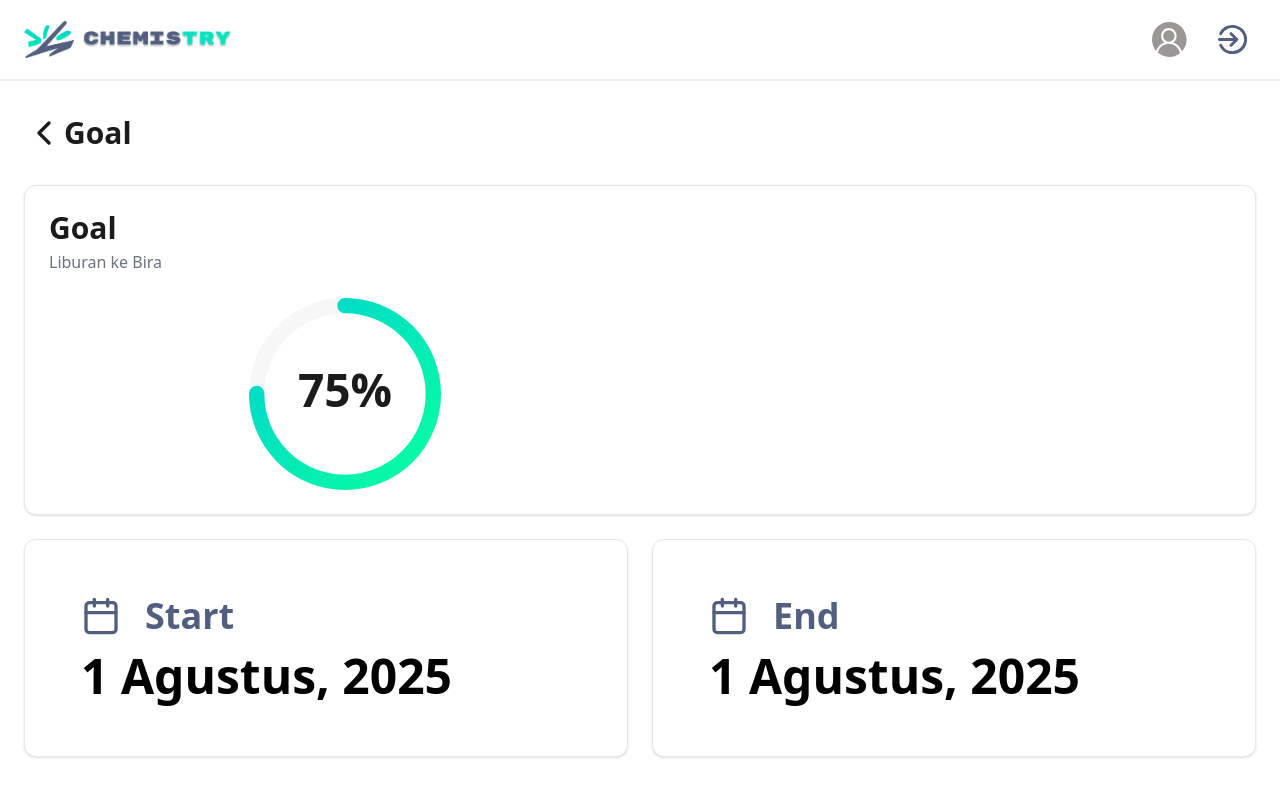
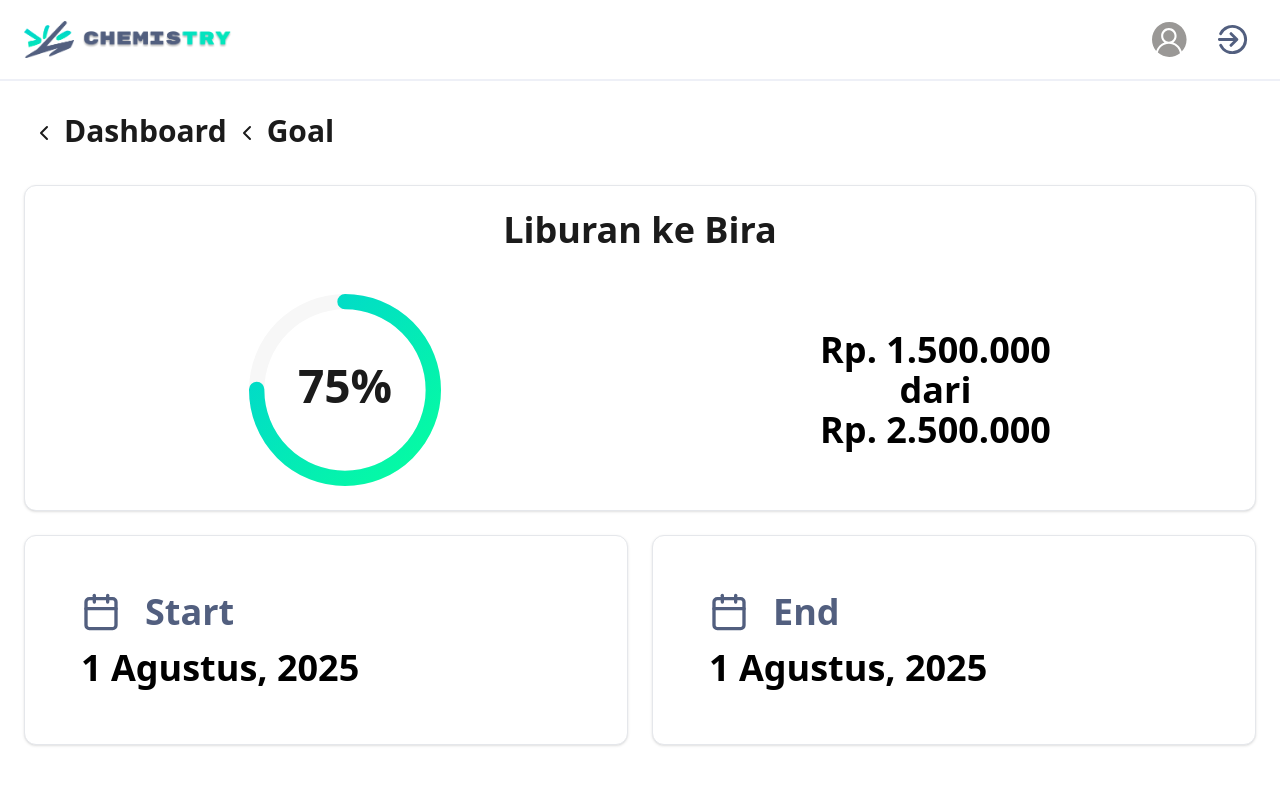
Before and after one commit to nabildzr/chemistry-fe, a Next.js app: page /goal in a window 1280 px wide. Shown: the top 796 px of the page. Built offline with nearby package versions, Linux system fonts and the light colour scheme.

Commit message:
add navigation links to dashboard and goal pages; enhance goal card styling

```diff
--- a/src/app/dashboard/page.tsx
+++ b/src/app/dashboard/page.tsx
@@ -5,6 +5,7 @@ import { CircularProgressbar } from "react-circular-progressbar"
 import "react-circular-progressbar/dist/styles.css"
 import { useState } from "react"
 import { useInView } from "react-intersection-observer"
+import Link from "next/link"
 
 export default function Dashboard() {
   const [progress, setProgress] = useState(0)
@@ -32,7 +33,8 @@ export default function Dashboard() {
         {/* Stats Cards */}
         <div className="grid md:grid-cols-2 gap-6">
           {/* Goal Card */}
-          <div className="bg-white rounded-xl p-6 border border-gray-200 shadow-sm">
+         <Link href={"/goal"}>
+         <div className="bg-white rounded-xl p-6 border border-gray-200 shadow-sm hover:bg-gray-50 hover:shadow-2xl duration-300">
             <h2 className="text-[#1b1b1b] text-3xl font-bold mb-1">Goal</h2>
             <p className="text-gray-500 mb-6">Liburan ke Bira</p>
 
@@ -68,6 +70,7 @@ export default function Dashboard() {
               </div>
             </div>
           </div>
+         </Link>
 
           {/* Payment Card */}
           <div className="bg-white rounded-xl p-6 border border-gray-200 shadow-sm">
--- a/src/app/goal/page.tsx
+++ b/src/app/goal/page.tsx
@@ -6,6 +6,7 @@ import "react-circular-progressbar/dist/styles.css";
 import { useState } from "react";
 import { useInView } from "react-intersection-observer";
 import { ArrowLeft, ArrowRightLeft, Calendar, ChevronLeft } from "lucide-react";
+import Link from "next/link";
 
 export default function Dashboard() {
   const [progress, setProgress] = useState(0);
@@ -21,18 +22,35 @@ export default function Dashboard() {
     <div className="min-h-screen bg-white">
       {/* Main Content */}
       <main className="container mx-auto px-6 py-8">
+        {/* title */}
         <h1 className="text-3xl font-bold text-[#1b1b1b] mb-8 flex items-center">
-          <ChevronLeft size={40} /> Goal
+          {/* path 1 */}
+          <Link
+            href={"/dashboard"}
+            className="flex transition-colors duration-200  hover:text-[#525F7F]"
+          >
+            <ChevronLeft
+              size={40}
+              className="p-2  rounded-full cursor-pointer"
+            />
+            Dashboard
+          </Link>
+          {/*  */}
+          <div className="flex">
+            <ChevronLeft size={40} className="p-2 " />
+            Goal
+          </div>
         </h1>
 
         {/* Stats Cards */}
         <div className="gap-6 mb-6">
-          <div className="bg-white rounded-xl p-6 border border-gray-200 shadow-sm">
-            <h2 className="text-[#1b1b1b] text-3xl font-bold mb-1">Goal</h2>
-            <p className="text-gray-500 mb-6">Liburan ke Bira</p>
+          <div className="bg-white rounded-xl p-6 border border-gray-200 shadow-sm gap-10 flex flex-col">
+            <h2 className="text-[#1b1b1b] text-4xl flex justify-center  font-bold mb-1">
+              Liburan ke Bira
+            </h2>
 
+            {/* Comparison */}
             <div className="grid grid-cols-2">
-
               {/* Circular Progress */}
               <div className="flex justify-center">
                 <div className="w-48 h-48 relative" ref={ref}>
@@ -72,6 +90,12 @@ export default function Dashboard() {
                   />
                 </div>
               </div>
+
+              <div className="flex flex-col jsutify-center text-center justify-center">
+                <span className="text-4xl font-bold">Rp. 1.500.000</span>
+                <span className="text-4xl font-bold">dari</span>
+                <span className="text-4xl font-bold">Rp. 2.500.000</span>
+              </div>
             </div>
           </div>
         </div>
@@ -88,7 +112,7 @@ export default function Dashboard() {
             </div>
 
             <div className=" mt-4">
-              <p className="text-5xl font-bold ">1 Agustus, 2025</p>
+              <p className="text-4xl font-bold ">1 Agustus, 2025</p>
             </div>
           </div>
 
@@ -99,7 +123,7 @@ export default function Dashboard() {
             </div>
 
             <div className=" mt-4">
-              <p className="text-5xl font-bold ">1 Agustus, 2025</p>
+              <p className="text-4xl font-bold ">1 Agustus, 2025</p>
             </div>
           </div>
         </div>
```
